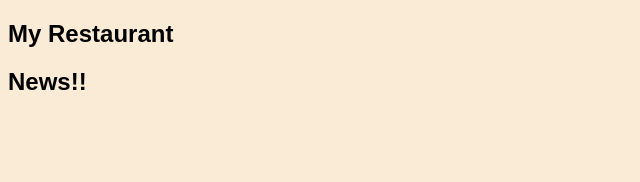
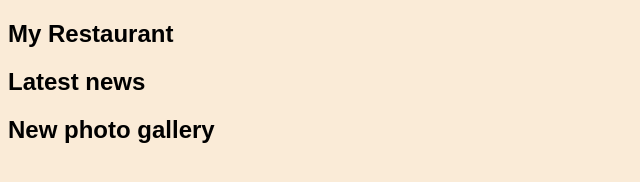
Before and after one commit to Giuliafed/my-restaurant, a plain HTML site: page index.html in a window 1280 px wide. Shown: the whole page, without its empty margins (0-640 px from the left). Drawn offline with Linux system fonts and the light colour scheme.

Commit message:
new photo gallery

```diff
--- a/index.html
+++ b/index.html
@@ -13,7 +13,8 @@
         </nav>
     </header>
     <section>
-        <h2>News!!</h2>
+        <h1>Latest news</h1>
+        <h2>New photo gallery</h2>
     </section>
 </body>
 </html>
```
